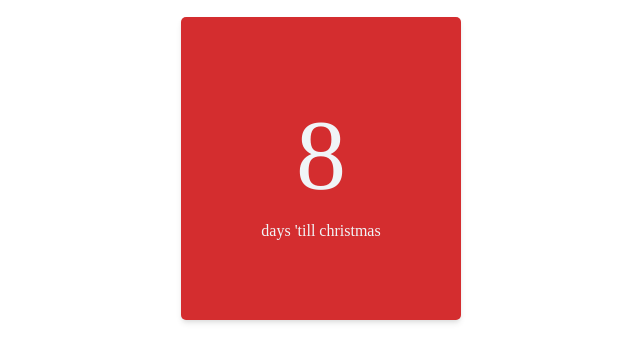
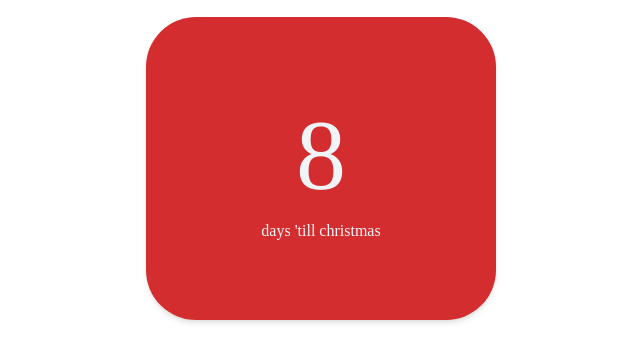
Before and after one commit to aimobina1/count-down-to-christmas-, a plain HTML site: page index.html in a window 1280 px wide. In both pictures the pointer is over the element 640 px from the left and 466 px from the top of the page. Shown: the part 298-660 px from the top of the page, without its empty margins (319-959 px from the left). Drawn offline with Linux system fonts and the light colour scheme.

Commit message:
hover able card maded up

```diff
--- a/css/style.css
+++ b/css/style.css
@@ -29,7 +29,12 @@ body {
     box-shadow: rgba(0, 0, 0, 0.1) 0px 4px 6px -1px, rgba(0, 0, 0, 0.06) 0px 2px 4px -1px;
     border-radius: 5px;
     margin-top: 20px;
+    transition: width  ease-in-out 1s;
 }
+.container:hover {
+    width:350px;
+    border-radius: 50px;
+  }
 .count-display{
     font-size: 100px;
     margin-bottom:10px;
```
